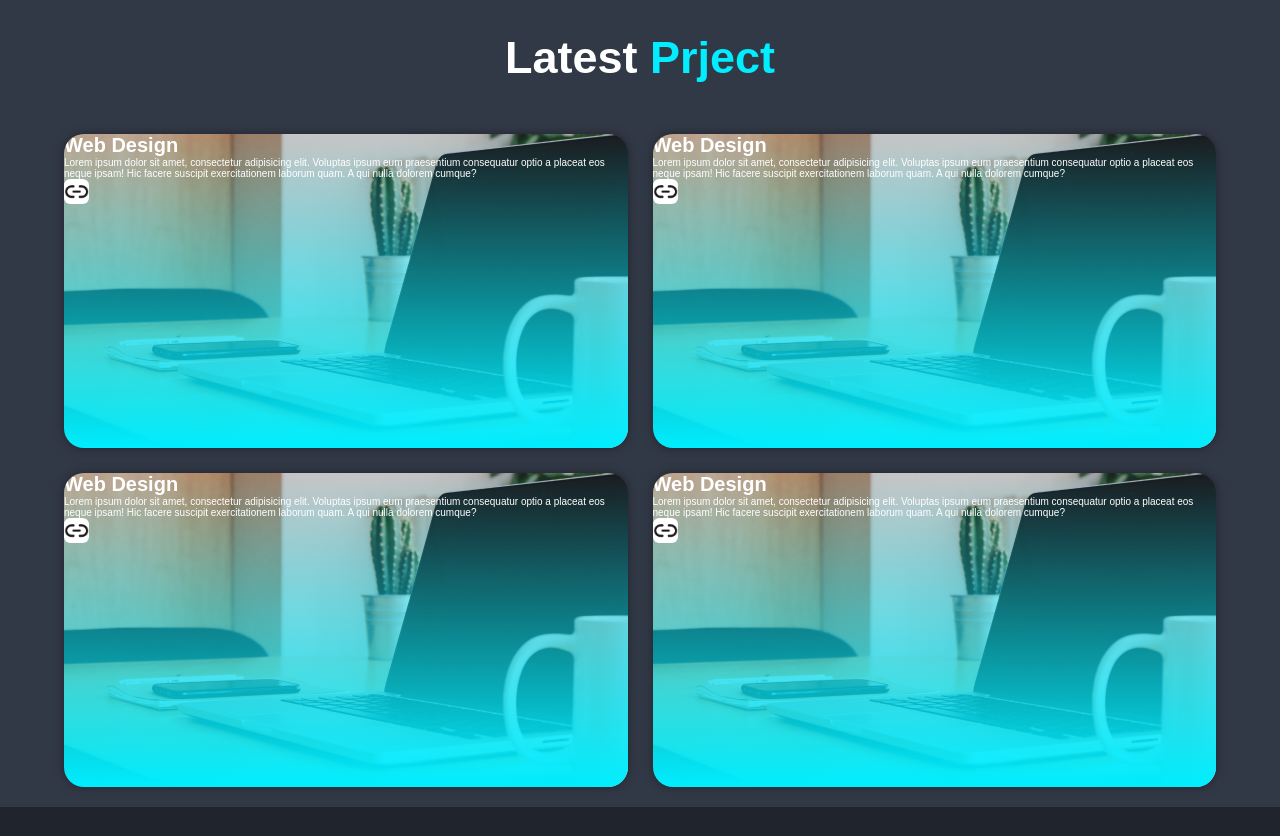
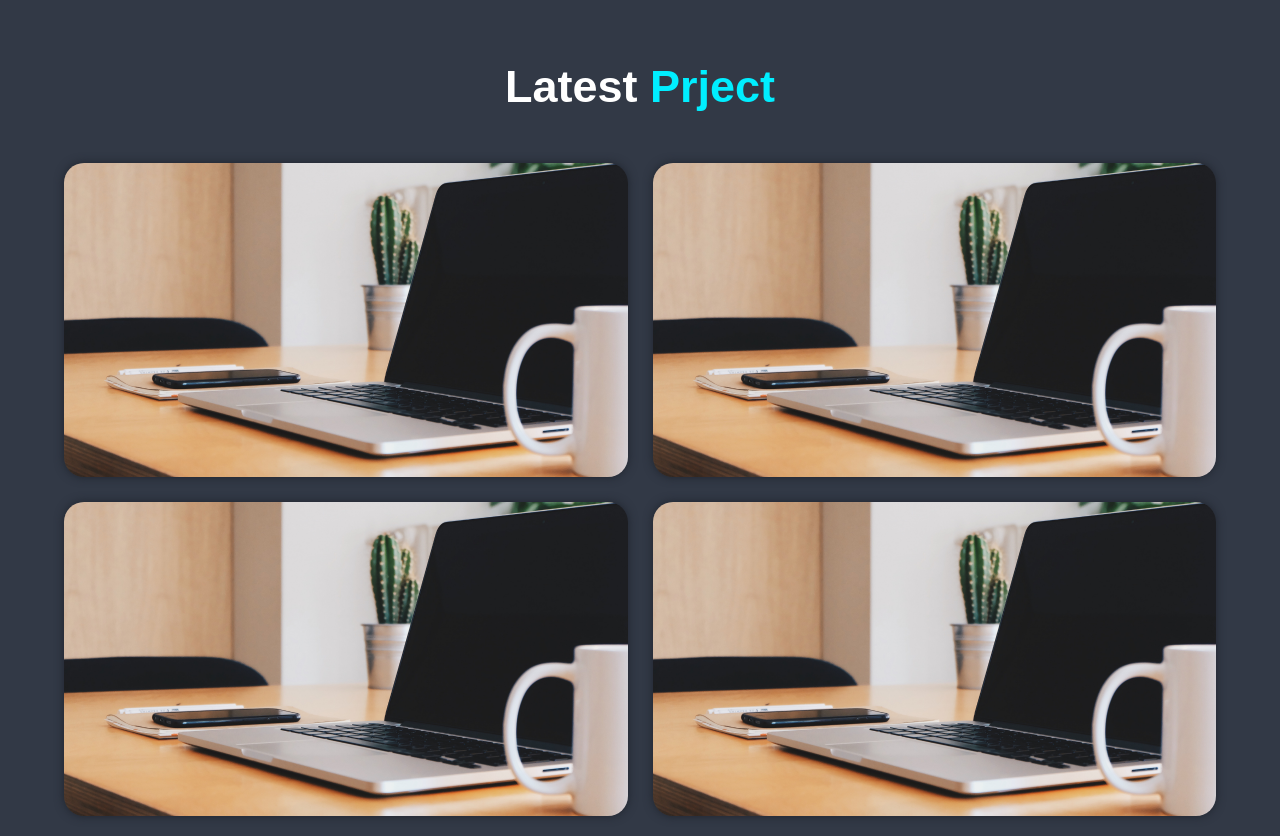
Before and after one commit to abdusu/portfolio, a plain HTML site: page index.html in a window 1280 px wide. Shown: the part 1920-2756 px from the top of the page. Before the commit the page ends 2727 px from the top, so only its background shows below. Drawn offline with Linux system fonts and the light colour scheme.

Commit message:
change home image and style portfolyo section

```diff
--- a/index.html
+++ b/index.html
@@ -65,7 +65,7 @@
       </div>
 
       <div class="home-img">
-        <img src="img/home1.jpg" alt="" />
+        <img src="img/port1-removebg-preview.jpg" alt="" />
       </div>
     </section>
     <section class="about" id="about">
--- a/style.css
+++ b/style.css
@@ -44,6 +44,10 @@ body {
   width: 50px;
   height: 50px;
   border-radius: 50%;
+  transition: 0.5s ease;
+}
+.logo img:hover {
+  transform: scale(1.1);
 }
 .navebar {
   font-size: 1.7rem;
@@ -94,13 +98,18 @@ section {
   display: flex;
   justify-content: center;
   align-items: center;
-  margin-bottom: 85px;
+  margin-bottom: 130px;
 }
 .home-img img {
   width: 30vw;
   border-radius: 50%;
-
+  transition: 0.5s ease;
   margin-right: 10px;
+  background-position: 100%;
+  padding-left: 15px;
+}
+.home-img img:hover {
+  transform: scale(1.1);
 }
 .home_content h3 {
   font-size: 3.2rem;
@@ -207,20 +216,17 @@ span {
   border-color: var(--main-color);
   transform: scale(1.02);
 }
-.Portfolio{
+.Portfolio {
   background: var(--second-bg-color);
-
 }
-.portfolio h2{
- margin-bottom: 4rem;
-
+.portfolio h2 {
+  margin-bottom: 4rem;
 }
-.portfoli-container{
+.portfoli-container {
   display: grid;
-  grid-template-columns: repeat(2,1fr);
+  grid-template-columns: repeat(2, 1fr);
   align-items: center;
   gap: 2.5rem;
-
 }
 .portfoli-container .portfolio-box {
   position: relative;
@@ -229,22 +235,53 @@ span {
   overflow: hidden;
   display: flex;
 }
-.portfolio-box .portfolyo-layer{
+.portfolio-box .portfolyo-layer {
   position: absolute;
   bottom: 0;
   left: 0;
   width: 100%;
   height: 100%;
-  background: linear-gradient(rgba(0, 0, 0, .1), var(--main-color) );
+  background: linear-gradient(rgba(0, 0, 0, 0.1), var(--main-color));
+  display: flex;
+  justify-content: center;
+  align-items: center;
+  flex-direction: column;
+  text-align: center;
+  padding: 0 4rem;
+  transform: translateY(100%);
+  transition: 0.5s ease;
 }
-.portfolio-box img{
+.portfolio-box:hover .portfolyo-layer {
+  transform: translateY(0);
+}
+.portfolio-box img {
   width: 600px;
-
+  transition: 0.5s ease;
 }
-.portfolio-box a img{
+.portfolio-box:hover img {
+  transform: scale(1.1);
+}
+.portfolio-box a img {
   width: 25px;
   border-radius: 25%;
 }
-.portfolyo-layer h4{
-  font-size: 20px;
+.portfolyo-layer h4 {
+  font-size: 3rem;
 }
+.portfolyo-layer p {
+  font-size: 1.6rem;
+  margin: 0.3rem 0 1rem;
+}
+.portfolyo-layer a {
+  display: inline-flex;
+  justify-content: center;
+  align-items: center;
+  width: 5rem;
+  height: 5rem;
+  background: var(--text-color);
+  border-radius: 50%;
+}
+.portfolyo-layer a img {
+  font-size: 2rem;
+  color: var(--second-bg-color);
+}
```
Also changed, not shown: img/port1-removebg-preview.jpg (added).
